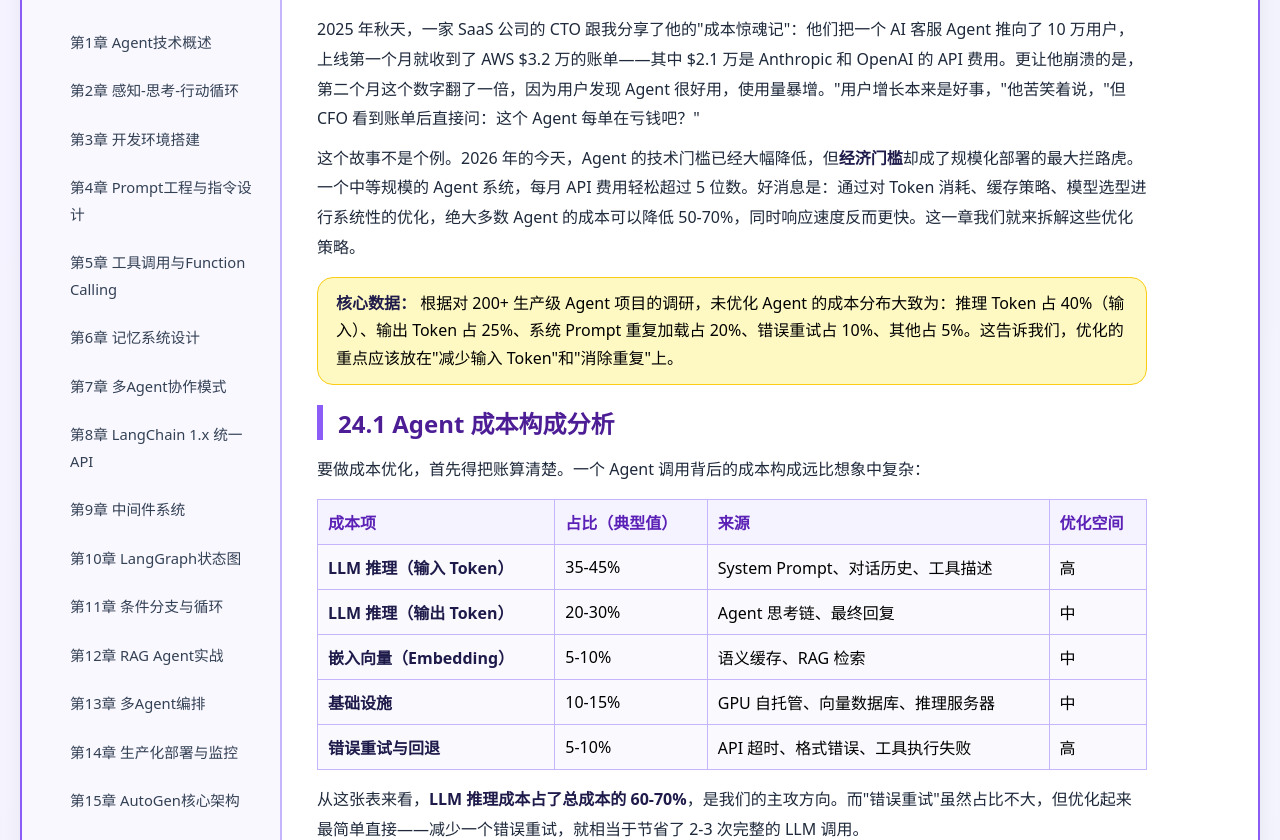
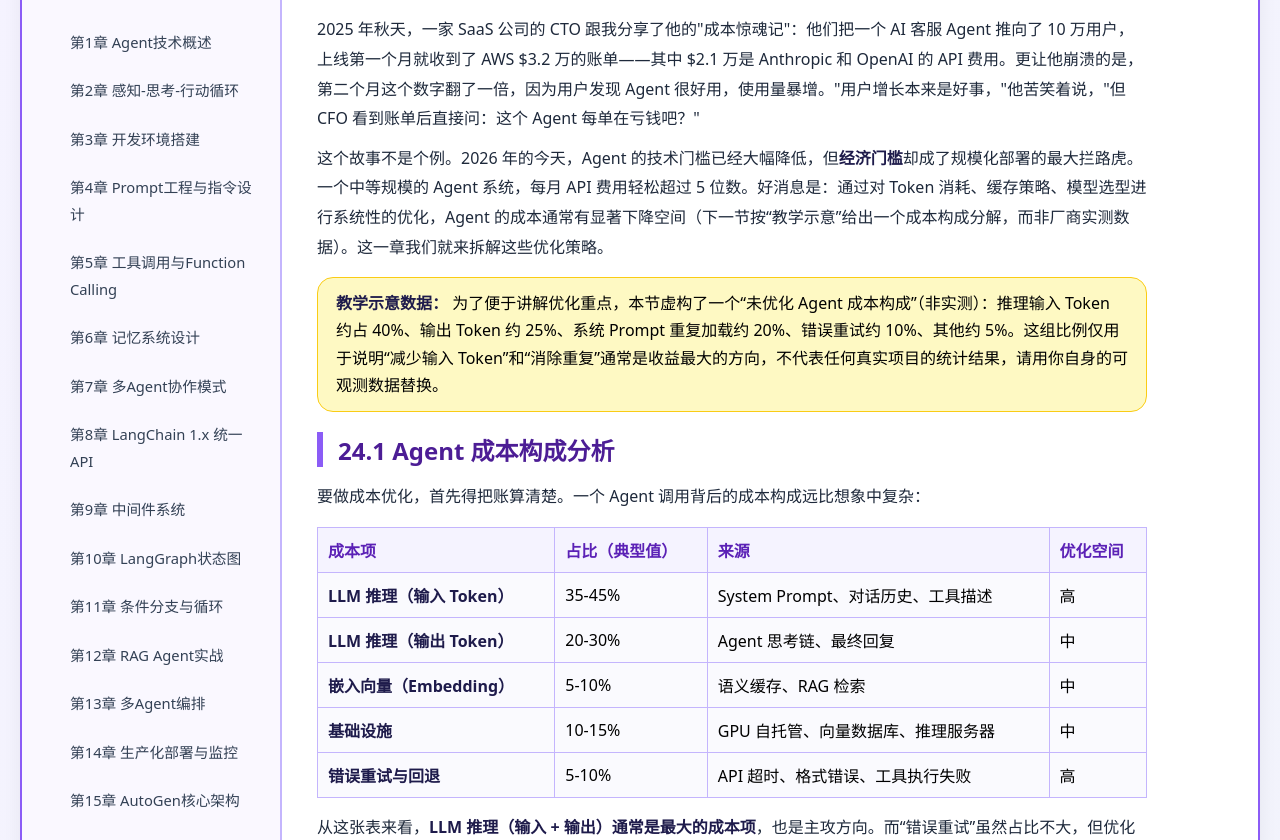
Before and after one commit to 1998x-stack/llm-agent-engineering-tutorial, a plain HTML site: page 24.html in a window 1280 px wide. Shown: the part 103-943 px from the top of the page. Drawn offline with Linux system fonts and the light colour scheme.

Commit message:
docs(llm-agent-engineering-tutorial): de-claim unverifiable stats in ch22/24/26

```diff
--- a/24.html
+++ b/24.html
@@ -229,10 +229,10 @@ code{overflow-wrap:anywhere}
 
 <p>2025 年秋天，一家 SaaS 公司的 CTO 跟我分享了他的"成本惊魂记"：他们把一个 AI 客服 Agent 推向了 10 万用户，上线第一个月就收到了 AWS $3.2 万的账单——其中 $2.1 万是 Anthropic 和 OpenAI 的 API 费用。更让他崩溃的是，第二个月这个数字翻了一倍，因为用户发现 Agent 很好用，使用量暴增。"用户增长本来是好事，"他苦笑着说，"但 CFO 看到账单后直接问：这个 Agent 每单在亏钱吧？"</p>
 
-<p>这个故事不是个例。2026 年的今天，Agent 的技术门槛已经大幅降低，但<strong>经济门槛</strong>却成了规模化部署的最大拦路虎。一个中等规模的 Agent 系统，每月 API 费用轻松超过 5 位数。好消息是：通过对 Token 消耗、缓存策略、模型选型进行系统性的优化，绝大多数 Agent 的成本可以降低 50-70%，同时响应速度反而更快。这一章我们就来拆解这些优化策略。</p>
+<p>这个故事不是个例。2026 年的今天，Agent 的技术门槛已经大幅降低，但<strong>经济门槛</strong>却成了规模化部署的最大拦路虎。一个中等规模的 Agent 系统，每月 API 费用轻松超过 5 位数。好消息是：通过对 Token 消耗、缓存策略、模型选型进行系统性的优化，Agent 的成本通常有显著下降空间（下一节按“教学示意”给出一个成本构成分解，而非厂商实测数据）。这一章我们就来拆解这些优化策略。</p>
 
 <div class="highlight">
-    <strong>核心数据：</strong> 根据对 200+ 生产级 Agent 项目的调研，未优化 Agent 的成本分布大致为：推理 Token 占 40%（输入）、输出 Token 占 25%、系统 Prompt 重复加载占 20%、错误重试占 10%、其他占 5%。这告诉我们，优化的重点应该放在"减少输入 Token"和"消除重复"上。
+    <strong>教学示意数据：</strong> 为了便于讲解优化重点，本节虚构了一个“未优化 Agent 成本构成”（非实测）：推理输入 Token 约占 40%、输出 Token 约 25%、系统 Prompt 重复加载约 20%、错误重试约 10%、其他约 5%。这组比例仅用于说明“减少输入 Token”和“消除重复”通常是收益最大的方向，不代表任何真实项目的统计结果，请用你自身的可观测数据替换。
 </div>
 
 <h2>24.1 Agent 成本构成分析</h2>
@@ -282,7 +282,7 @@ code{overflow-wrap:anywhere}
     </tbody>
 </table>
 
-<p>从这张表来看，<strong>LLM 推理成本占了总成本的 60-70%</strong>，是我们的主攻方向。而"错误重试"虽然占比不大，但优化起来最简单直接——减少一个错误重试，就相当于节省了 2-3 次完整的 LLM 调用。</p>
+<p>从这张表来看，<strong>LLM 推理（输入 + 输出）通常是最大的成本项</strong>，也是主攻方向。而“错误重试”虽然占比不大，但优化起来最简单直接——减少一个错误重试，就相当于节省了 2-3 次完整的 LLM 调用。<em>（表内占比为教学示意，用于说明相对优先级，并非实测统计。）</em></p>
 
 <div class="tip">
     <strong>成本可视化的第一步：</strong> 在生产环境中，一定要给每个 Agent 调用打上成本标签。推荐使用 LangSmith、Helicone 或自建方案，记录每次调用的 Token 消耗、模型类型、耗时。没有数据支撑的成本优化，就像在黑暗中射击——打中的概率很低。
```
Also changed, not shown: 22.html (+1 -1 lines), 26.html (+2 -1 lines).
